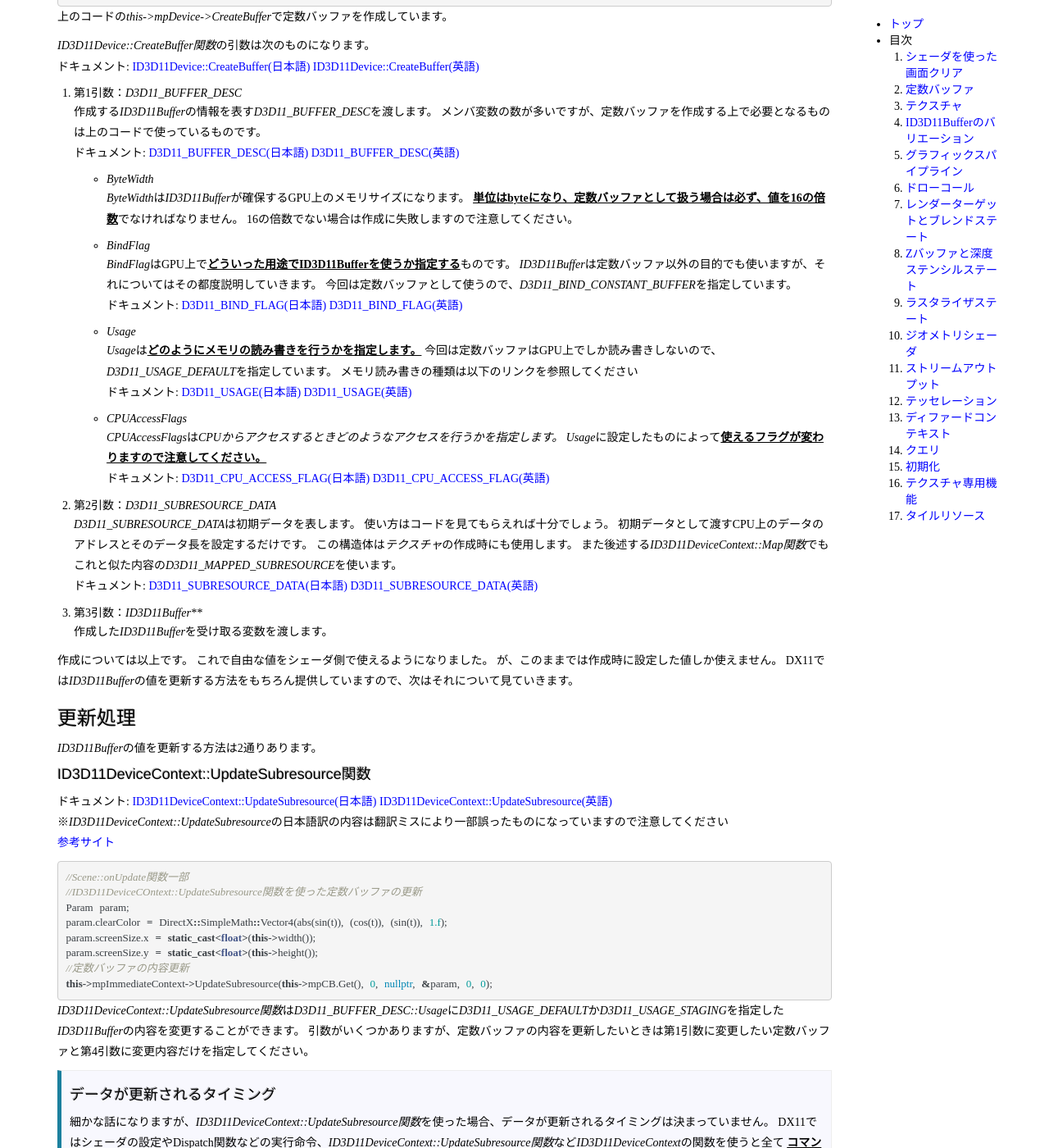
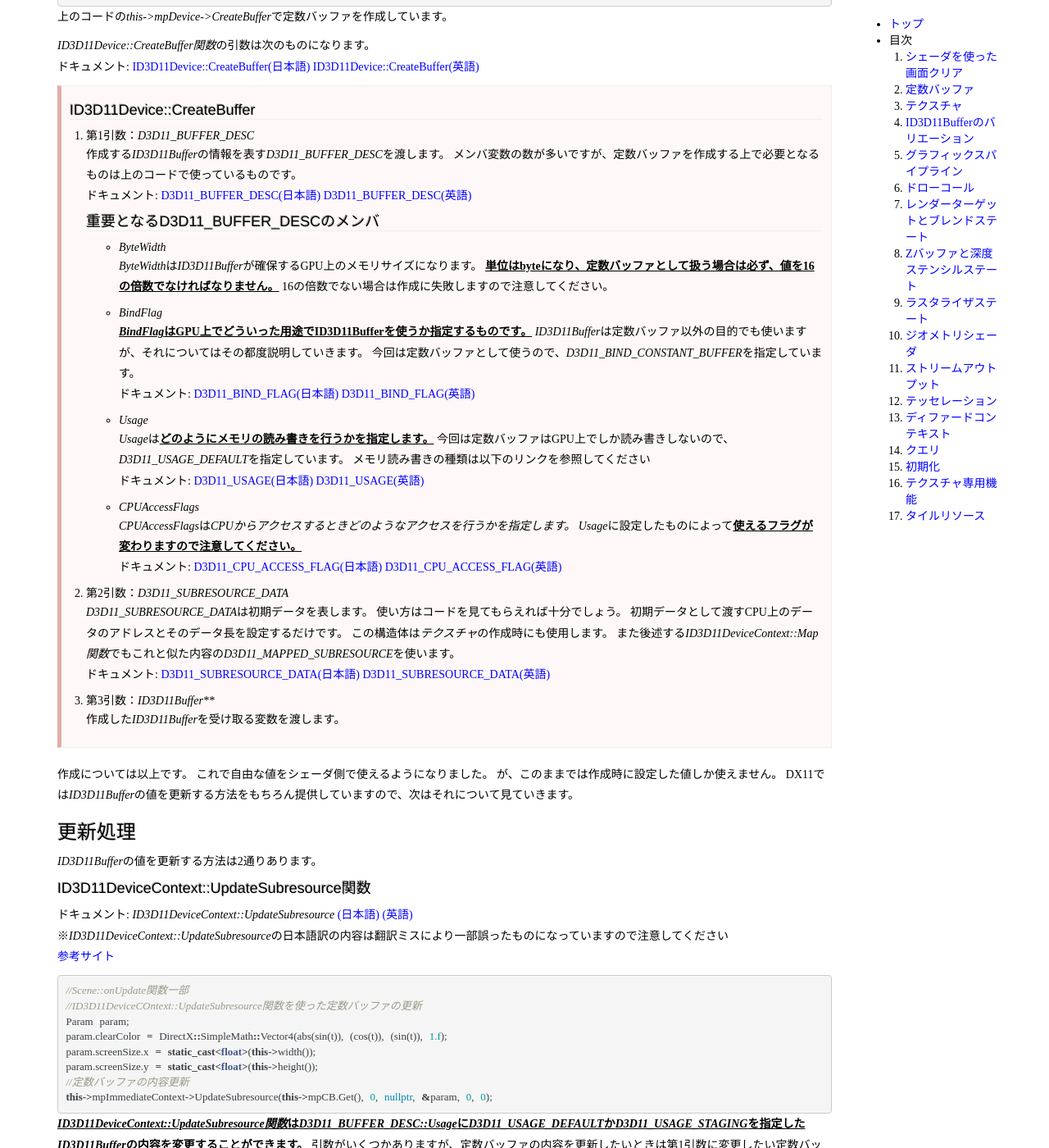
Before and after one commit to tositeru/ImasaraDX11, a Jekyll site: the page built from _posts/1016-04-16-constant-buffer.markdown, in a window 1280 px wide and 1400 px high, scrolled down 2624 px. Shown: the whole window at 82% size. Built offline with Jekyll 4.4.1, drawn with Linux system fonts in a browser that asks for light colours; some of the changed text lies outside the part shown.

Commit message:
Part02の内容修正

```diff
--- a/_posts/1016-04-16-constant-buffer.markdown
+++ b/_posts/1016-04-16-constant-buffer.markdown
@@ -19,11 +19,11 @@
 void clearGreen(uint2 DTid : SV_DispatchThreadID) {
   screen[DTid] = float4(0, 1, 0, 1);//緑色でクリアする
 }
-  ... 以下、必要な色分エントリポイントを用意する
+//以下、必要な色分エントリポイントを用意する
 {% endhighlight %}
 
 誰の目が見ても上のやり方は非効率的でしょう。
-C++の関数の引数のようにシェーダのエントリポイントに任意の値を渡すようにしたいですが、シェーダではできません。
+<span class="important">C++の関数の引数のようにシェーダのエントリポイントに任意の値を渡すようにしたいですが、シェーダではできません。</span>
 
 {% highlight c++ %}
 //c++の引数みたいにエントリポイントに値を渡したいが、シェーダではこの書き方はできない
@@ -105,9 +105,9 @@
 
 上のコードでは"Param"と名付けた定数バッファを宣言し、クリアしたい色(clearColor)と画面サイズ(screenSize)の2つの変数を中で宣言しています。
 
-定数バッファとして宣言された変数は<span class="important">シェーダ内のどこからでも使うことが出来ます。</span>
+<span class="important">定数バッファとして宣言された変数はシェーダ内のどこからでも使うことが出来ます。</span>
 いわば、c++のグローバル変数のようなものです。
-グローバル変数との違いは代入ができないというだけなので、<span class="important">const宣言されたグローバル変数</span>だという認識でいいでしょう。
+<span class="important">グローバル変数との違いは代入ができないというだけなので、const宣言されたグローバル変数だという認識でいいでしょう。</span>
 
 使い方は以上です。
 次はCPU側の説明になります。
@@ -127,7 +127,7 @@
 
 CPU側での定数バッファは<span class="keyward">ID3D11Buffer</span>として扱います。
 <span class="keyward">ID3D11Buffer</span>とはGPUのメモリを表すものになります。
-CPUからGPU上のメモリにアクセスするにはこれかまたは<span class="keyward">テクスチャ(英訳:Texture)</span>を介して行います。
+GPU上のメモリにアクセスするにはこれかまたは<span class="keyward">テクスチャ(英訳:Texture)</span>を介して行います。
 
 <span class="keyward">ID3D11DeviceContext::CSSetConstantBuffers関数</span>で定数バッファの設定を行っています。
 引数の数が異なるだけで、各引数は前パートで使った<span class="keyward">ID3D11DeviceContext::CSSetUnorderedAccessViews関数</span>と同じ意味合いになります。
@@ -169,72 +169,76 @@
 [MSDN_CREATE_BUFFER_JP]: https://msdn.microsoft.com/ja-jp/library/ee419781(v=vs.85).aspx
 [MSDN_CREATE_BUFFER_EN]: https://msdn.microsoft.com/en-us/library/ff476501(v=vs.85).aspx
 
-<ol>
-  <li>第1引数：<span class="keyward">D3D11_BUFFER_DESC</span>
-    <p>
-      作成する<span class="keyward">ID3D11Buffer</span>の情報を表す<span class="keyward">D3D11_BUFFER_DESC</span>を渡します。
-      メンバ変数の数が多いですが、定数バッファを作成する上で必要となるものは上のコードで使っているものです。
-      <br>ドキュメント:
-      <a href="https://msdn.microsoft.com/ja-jp/library/ee416048(v=vs.85).aspx">D3D11_BUFFER_DESC(日本語)</a>
-      <a href="https://msdn.microsoft.com/en-us/library/windows/desktop/ff476092(v=vs.85).aspx">D3D11_BUFFER_DESC(英語)</a>
-      <ul>
-        <li><span class="keyward">ByteWidth</span>
-          <p>
-            <span class="keyward">ByteWidth</span>は<span class="keyward">ID3D11Buffer</span>が確保するGPU上のメモリサイズになります。
-            <span class="important">単位はbyteになり、定数バッファとして扱う場合は必ず、値を16の倍数</span>でなければなりません。
-            16の倍数でない場合は作成に失敗しますので注意してください。
-          </p>
-        </li>
-        <li><span class="keyward">BindFlag</span>
-          <p>
-            <span class="keyward">BindFlag</span>はGPU上で<span class="important">どういった用途でID3D11Bufferを使うか指定する</span>ものです。
-            <span class="keyward">ID3D11Buffer</span>は定数バッファ以外の目的でも使いますが、それについてはその都度説明していきます。
-            今回は定数バッファとして使うので、<span class="keyward">D3D11_BIND_CONSTANT_BUFFER</span>を指定しています。<br>
-            ドキュメント:
-            <a href="https://msdn.microsoft.com/ja-jp/library/ee416041(v=vs.85).aspx">D3D11_BIND_FLAG(日本語)</a>
-            <a href="https://msdn.microsoft.com/en-us/library/windows/desktop/ff476085(v=vs.85).aspx">D3D11_BIND_FLAG(英語)</a>
-          </p>
-        </li>
-        <li><span class="keyward">Usage</span>
-          <p>
-            <span class="keyward">Usage</span>は<span class="important">どのようにメモリの読み書きを行うかを指定します。</span>
-            今回は定数バッファはGPU上でしか読み書きしないので、<span class="keyward">D3D11_USAGE_DEFAULT</span>を指定しています。
-            メモリ読み書きの種類は以下のリンクを参照してください<br>
-            ドキュメント:
-            <a href="https://msdn.microsoft.com/ja-jp/library/ee416352(v=vs.85).aspx">D3D11_USAGE(日本語)</a>
-            <a href="https://msdn.microsoft.com/en-us/library/windows/desktop/ff476259(v=vs.85).aspx">D3D11_USAGE(英語)</a>
-          </p>
-        </li>
-        <li><span class="keyward">CPUAccessFlags</span>
-          <p>
-            <span class="keyward">CPUAccessFlags</span>は<span class="keyward">CPUからアクセスするときどのようなアクセスを行うかを指定します。</span>
-            <span class="keyward">Usage</span>に設定したものによって<span class="important">使えるフラグが変わりますので注意してください。</span><br>
-            ドキュメント:
-            <a href="https://msdn.microsoft.com/ja-jp/library/ee416074(v=vs.85).aspx">D3D11_CPU_ACCESS_FLAG(日本語)</a>
-            <a href="https://msdn.microsoft.com/en-us/library/windows/desktop/ff476106(v=vs.85).aspx">D3D11_CPU_ACCESS_FLAG(英語)</a>
-          </p>
-        </li>
-      </ul>
-    </p>
-  </li>
-  <li>第2引数：<span class="keyward">D3D11_SUBRESOURCE_DATA</span>
-    <p>
-      <span class="keyward">D3D11_SUBRESOURCE_DATA</span>は初期データを表します。
-      使い方はコードを見てもらえれば十分でしょう。
-      初期データとして渡すCPU上のデータのアドレスとそのデータ長を設定するだけです。
-      この構造体は<span class="keyward">テクスチャ</span>の作成時にも使用します。
-      また後述する<span class="keyward">ID3D11DeviceContext::Map関数</span>でもこれと似た内容の<span class="keyward">D3D11_MAPPED_SUBRESOURCE</span>を使います。
-      <br>ドキュメント:
-      <a href="https://msdn.microsoft.com/ja-jp/library/ee416284(v=vs.85).aspx">D3D11_SUBRESOURCE_DATA(日本語)</a>
-      <a href="https://msdn.microsoft.com/en-us/library/windows/desktop/ff476220(v=vs.85).aspx">D3D11_SUBRESOURCE_DATA(英語)</a>
-    </p>
-  </li>
-  <li>第3引数：<span class="keyward">ID3D11Buffer**</span>
-    <p>
-      作成した<span class="keyward">ID3D11Buffer</span>を受け取る変数を渡します。
-    </p>
-  </li>
-</ol>
+<div class="argument">
+  <h4 class="under-bar">ID3D11Device::CreateBuffer</h4>
+  <ol>
+    <li>第1引数：<span class="keyward">D3D11_BUFFER_DESC</span>
+      <p>
+        作成する<span class="keyward">ID3D11Buffer</span>の情報を表す<span class="keyward">D3D11_BUFFER_DESC</span>を渡します。
+        メンバ変数の数が多いですが、定数バッファを作成する上で必要となるものは上のコードで使っているものです。
+        <br>ドキュメント:
+        <a href="https://msdn.microsoft.com/ja-jp/library/ee416048(v=vs.85).aspx">D3D11_BUFFER_DESC(日本語)</a>
+        <a href="https://msdn.microsoft.com/en-us/library/windows/desktop/ff476092(v=vs.85).aspx">D3D11_BUFFER_DESC(英語)</a>
+        <h4 class="under-bar">重要となるD3D11_BUFFER_DESCのメンバ</h4>
+        <ul>
+          <li><span class="keyward">ByteWidth</span>
+            <p>
+              <span class="keyward">ByteWidth</span>は<span class="keyward">ID3D11Buffer</span>が確保するGPU上のメモリサイズになります。
+              <span class="important">単位はbyteになり、定数バッファとして扱う場合は必ず、値を16の倍数でなければなりません。</span>
+              16の倍数でない場合は作成に失敗しますので注意してください。
+            </p>
+          </li>
+          <li><span class="keyward">BindFlag</span>
+            <p>
+              <span class="important"><span class="keyward">BindFlag</span>はGPU上でどういった用途でID3D11Bufferを使うか指定するものです。</span>
+              <span class="keyward">ID3D11Buffer</span>は定数バッファ以外の目的でも使いますが、それについてはその都度説明していきます。
+              今回は定数バッファとして使うので、<span class="keyward">D3D11_BIND_CONSTANT_BUFFER</span>を指定しています。<br>
+              ドキュメント:
+              <a href="https://msdn.microsoft.com/ja-jp/library/ee416041(v=vs.85).aspx">D3D11_BIND_FLAG(日本語)</a>
+              <a href="https://msdn.microsoft.com/en-us/library/windows/desktop/ff476085(v=vs.85).aspx">D3D11_BIND_FLAG(英語)</a>
+            </p>
+          </li>
+          <li><span class="keyward">Usage</span>
+            <p>
+              <span class="keyward">Usage</span>は<span class="important">どのようにメモリの読み書きを行うかを指定します。</span>
+              今回は定数バッファはGPU上でしか読み書きしないので、<span class="keyward">D3D11_USAGE_DEFAULT</span>を指定しています。
+              メモリ読み書きの種類は以下のリンクを参照してください<br>
+              ドキュメント:
+              <a href="https://msdn.microsoft.com/ja-jp/library/ee416352(v=vs.85).aspx">D3D11_USAGE(日本語)</a>
+              <a href="https://msdn.microsoft.com/en-us/library/windows/desktop/ff476259(v=vs.85).aspx">D3D11_USAGE(英語)</a>
+            </p>
+          </li>
+          <li><span class="keyward">CPUAccessFlags</span>
+            <p>
+              <span class="keyward">CPUAccessFlags</span>は<span class="keyward">CPUからアクセスするときどのようなアクセスを行うかを指定します。</span>
+              <span class="keyward">Usage</span>に設定したものによって<span class="important">使えるフラグが変わりますので注意してください。</span><br>
+              ドキュメント:
+              <a href="https://msdn.microsoft.com/ja-jp/library/ee416074(v=vs.85).aspx">D3D11_CPU_ACCESS_FLAG(日本語)</a>
+              <a href="https://msdn.microsoft.com/en-us/library/windows/desktop/ff476106(v=vs.85).aspx">D3D11_CPU_ACCESS_FLAG(英語)</a>
+            </p>
+          </li>
+        </ul>
+      </p>
+    </li>
+    <li>第2引数：<span class="keyward">D3D11_SUBRESOURCE_DATA</span>
+      <p>
+        <span class="keyward">D3D11_SUBRESOURCE_DATA</span>は初期データを表します。
+        使い方はコードを見てもらえれば十分でしょう。
+        初期データとして渡すCPU上のデータのアドレスとそのデータ長を設定するだけです。
+        この構造体は<span class="keyward">テクスチャ</span>の作成時にも使用します。
+        また後述する<span class="keyward">ID3D11DeviceContext::Map関数</span>でもこれと似た内容の<span class="keyward">D3D11_MAPPED_SUBRESOURCE</span>を使います。
+        <br>ドキュメント:
+        <a href="https://msdn.microsoft.com/ja-jp/library/ee416284(v=vs.85).aspx">D3D11_SUBRESOURCE_DATA(日本語)</a>
+        <a href="https://msdn.microsoft.com/en-us/library/windows/desktop/ff476220(v=vs.85).aspx">D3D11_SUBRESOURCE_DATA(英語)</a>
+      </p>
+    </li>
+    <li>第3引数：<span class="keyward">ID3D11Buffer**</span>
+      <p>
+        作成した<span class="keyward">ID3D11Buffer</span>を受け取る変数を渡します。
+      </p>
+    </li>
+  </ol>
+</div>
 
 作成については以上です。
 これで自由な値をシェーダ側で使えるようになりました。
@@ -244,7 +248,7 @@
 <h3>更新処理</h3>
 <span class="keyward">ID3D11Buffer</span>の値を更新する方法は2通りあります。
 <h4>ID3D11DeviceContext::UpdateSubresource関数</h4>
-ドキュメント: [ID3D11DeviceContext::UpdateSubresource(日本語)][MSDN_UPDATE_SUBRES_JP] [ID3D11DeviceContext::UpdateSubresource(英語)][MSDN_UPDATE_SUBRES_EN]
+ドキュメント: <span class="keyward">ID3D11DeviceContext::UpdateSubresource</span> [(日本語)][MSDN_UPDATE_SUBRES_JP] [(英語)][MSDN_UPDATE_SUBRES_EN]
 <br>
 ※<span class="keyward">ID3D11DeviceContext::UpdateSubresource</span>の日本語訳の内容は翻訳ミスにより一部誤ったものになっていますので注意してください<br>
 [参考サイト][ATTENSION_MISS]
@@ -264,11 +268,11 @@
 this->mpImmediateContext->UpdateSubresource(this->mpCB.Get(), 0, nullptr, &param, 0, 0);
 {% endhighlight %}
 
-<span class="keyward">ID3D11DeviceContext::UpdateSubresource関数</span>は<span class="keyward">D3D11_BUFFER_DESC::Usage</span>に<span class="keyward">D3D11_USAGE_DEFAULT</span>か<span class="keyward">D3D11_USAGE_STAGING</span>を指定した<span class="keyward">ID3D11Buffer</span>の内容を変更することができます。
+<span class="important"><span class="keyward">ID3D11DeviceContext::UpdateSubresource関数</span>は<span class="keyward">D3D11_BUFFER_DESC::Usage</span>に<span class="keyward">D3D11_USAGE_DEFAULT</span>か<span class="keyward">D3D11_USAGE_STAGING</span>を指定した<span class="keyward">ID3D11Buffer</span>の内容を変更することができます。</span>
 引数がいくつかありますが、定数バッファの内容を更新したいときは第1引数に変更したい定数バッファと第4引数に変更内容だけを指定してください。
 
 <div class="topic">
-  <h4>データが更新されるタイミング</h4>
+  <h4 class="under-bar">データが更新されるタイミング</h4>
   <p>
     細かな話になりますが、<span class="keyward">ID3D11DeviceContext::UpdateSubresource関数</span>を使った場合、データが更新されるタイミングは決まっていません。
     DX11ではシェーダの設定やDispatch関数などの実行命令、<span class="keyward">ID3D11DeviceContext::UpdateSubresource関数</span>など<span class="keyward">ID3D11DeviceContext</span>の関数を使うと全て
@@ -302,51 +306,54 @@
   this->mpImmediateContext->Unmap(this->mpCBMappable.Get(), subresourceIndex);
 }
 {% endhighlight %}
-<span class="keyward">ID3D11DeviceContext::Map関数</span>は<span class="keyward">D3D11_BUFFER_DESC::Usage</span>に
+<span class="important"><span class="keyward">ID3D11DeviceContext::Map関数</span>は<span class="keyward">D3D11_BUFFER_DESC::Usage</span>に
 <span class="keyward">D3D11_USAGE_DYNAMIC</span>を、<span class="keyward">D3D11_BUFFER_DESC::CPUAccessFlags</span>に
-<span class="keyward">D3D11_CPU_ACCESS_WRITE</span>を指定した<span class="keyward">ID3D11Buffer</span>の内容を変更することができます。
+<span class="keyward">D3D11_CPU_ACCESS_WRITE</span>を指定した<span class="keyward">ID3D11Buffer</span>の内容を変更することができます。</span>
 データの読み書きは<span class="keyward">D3D11_MAPPED_SUBRESOURCE</span>を介して行います。
 <span class="important">Map関数を使った後は、必ずID3D11DeviceContext::Unmap関数を呼び出してください。</span>
 これはGPUで使用中の定数バッファを内容を書き換えてしまうことを防ぐために必要になります。
 
-ドキュメント: [ID3D11DeviceContext::Map(日本語)][MSDN_MAP_JP] [ID3D11DeviceContext::Map(英語)][MSDN_MAP_EN]
+ドキュメント: <span class="keyward">ID3D11DeviceContext::Map</span> [(日本語)][MSDN_MAP_JP] [(英語)][MSDN_MAP_EN]
 
 [MSDN_MAP_JP]: https://msdn.microsoft.com/ja-jp/library/ee419694(v=vs.85).aspx
 [MSDN_MAP_EN]: https://msdn.microsoft.com/en-us/library/ff476457(v=vs.85).aspx
 
-<ul>
-  <li>第1引数：マップする<span class="keyward">ID3D11Buffer</span></li>
-  <li>第2引数：サブリソースのインデックス
-    <p>定数バッファの場合は必ず0を指定してください。</p>
-  </li>
-  <li>第3引数：行うマップの種類
-    <p>
-      定数バッファの場合は<span class="keyward">D3D11_MAP_WRITE_DISCARD</span>を指定する必要があります。
-      <span class="keyward">D3D11_MAP_WRITE_DISCARD</span>はマップ対象の以前の内容を無効にしてデータを書き込むことを表していますので、
-      定数バッファのすべての内容を設定する必要があります。
-    </p>
-  </li>
-  <li>第4引数：GPUで使用中だった場合のCPU側の対応
-    <p>
-      第1引数に渡したリソースがGPUで使用中だった場合のCPU側の対応を指定します。
-      <span class="keyward">D3D11_MAP_FLAG_DO_NOT_WAIT</span>を渡すと使用中だった場合は戻り値に<span class="keyward">DXGI_ERROR_WAS_STILL_DRAWING</span>を返すようになります。
-      <span class="important">このフラグは第3引数にMAP_READかMAP_WRITE、MAP_READ_WRITEを指定したときにしか使うことが出来ません。</span>
-    </p>
-  </li>
-  <li>第5引数：<span class="keyward">D3D11_MAPPED_SUBRESOURCE</span>
-    <p>
-      マップに成功した場合、渡した<span class="keyward">D3D11_MAPPED_SUBRESOURCE</span>にマップしたデータの先頭ポインタとデータの長さ等の情報が入ります。
-      <br>ドキュメント:
-      <a href="https://msdn.microsoft.com/ja-jp/library/ee416246(v=vs.85).aspx">D3D11_MAPPED_SUBRESOURCE(日本語)</a>
-      <a href="https://msdn.microsoft.com/en-us/library/windows/desktop/ff476182(v=vs.85).aspx">D3D11_MAPPED_SUBRESOURCE(英語)</a>
-    </p>
-  </li>
-</ul>
+<div class="argument">
+  <h3>ID3D11DeviceContext::Map</h3>
+  <ul>
+    <li>第1引数：マップする<span class="keyward">ID3D11Buffer</span></li>
+    <li>第2引数：サブリソースのインデックス
+      <p>定数バッファの場合は必ず0を指定してください。</p>
+    </li>
+    <li>第3引数：行うマップの種類
+      <p>
+        定数バッファの場合は<span class="keyward">D3D11_MAP_WRITE_DISCARD</span>を指定する必要があります。
+        <span class="keyward">D3D11_MAP_WRITE_DISCARD</span>はマップ対象の以前の内容を無効にしてデータを書き込むことを表していますので、
+        定数バッファのすべての内容を設定する必要があります。
+      </p>
+    </li>
+    <li>第4引数：GPUで使用中だった場合のCPU側の対応
+      <p>
+        第1引数に渡したリソースがGPUで使用中だった場合のCPU側の対応を指定します。
+        <span class="keyward">D3D11_MAP_FLAG_DO_NOT_WAIT</span>を渡すと使用中だった場合は戻り値に<span class="keyward">DXGI_ERROR_WAS_STILL_DRAWING</span>を返すようになります。
+        <span class="important">このフラグは第3引数にMAP_READかMAP_WRITE、MAP_READ_WRITEを指定したときにしか使うことが出来ません。</span>
+      </p>
+    </li>
+    <li>第5引数：<span class="keyward">D3D11_MAPPED_SUBRESOURCE</span>
+      <p>
+        マップに成功した場合、渡した<span class="keyward">D3D11_MAPPED_SUBRESOURCE</span>にマップしたデータの先頭ポインタとデータの長さ等の情報が入ります。
+        <br>ドキュメント:<span class="keyward">D3D11_MAPPED_SUBRESOURCE</span>
+        <a href="https://msdn.microsoft.com/ja-jp/library/ee416246(v=vs.85).aspx">(日本語)</a>
+        <a href="https://msdn.microsoft.com/en-us/library/windows/desktop/ff476182(v=vs.85).aspx">(英語)</a>
+      </p>
+    </li>
+  </ul>
+</div>
 
 <a name="SUMMARY"></a>
 <h1 class="under-bar">まとめ</h1>
 この記事ではシェーダから自由に使うことが出来る定数バッファについて見ていきました。
-読み込みしかできませんが、これで汎用的にシェーダを作成することが出来ます。
+読み込みしかできませんが、これで汎用的なシェーダを作成することが出来ます。
 
 <span class="keyward">ID3D11Buffer</span>に関しては定数バッファ以外の目的でも使います。
 DX11ではGPUメモリを<span class="keyward">ID3D11Buffer</span>と次のパートで説明するテクスチャを使って表現しています。
```
